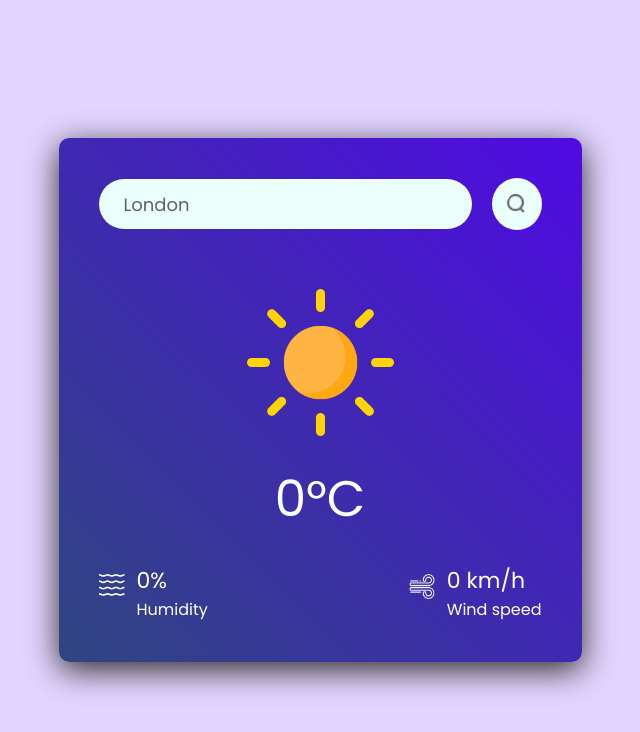
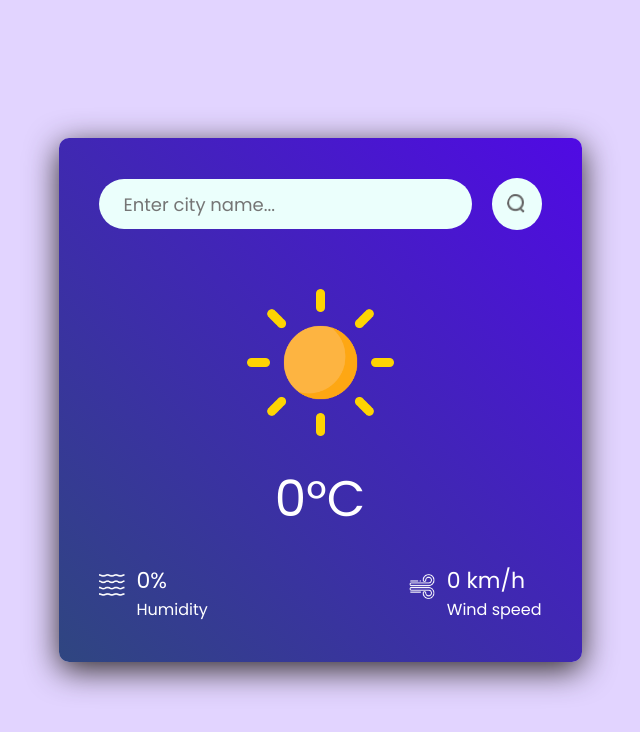
Before and after one commit to Mpitula/Weather-App, a React (Vite) app: page / in a window 1280 px wide. Shown: the top 732 px of the page, without its empty margins (320-960 px from the left). Built offline with nearby package versions, Linux system fonts and the light colour scheme; no server answers.

Commit message:
Last commit

```diff
--- a/src/Components/Weather.css
+++ b/src/Components/Weather.css
@@ -29,6 +29,7 @@
 }
 
 .search-bar img {
+  cursor: pointer;
   width: 50px;
   padding: 15px;
   border-radius: 50%;
--- a/src/Components/Weather.jsx
+++ b/src/Components/Weather.jsx
@@ -1,4 +1,4 @@
-import React, { useEffect, useRef, useState } from "react";
+import React, { useRef, useState } from "react";
 import "./Weather.css";
 import search_icon from "../assets/search.png";
 import clear_icon from "../assets/clear.png";
@@ -10,9 +10,7 @@ import snow_icon from "../assets/snow.png";
 import wind_icon from "../assets/wind.png";
 
 const Weather = () => {
-
   const inputRef = useRef();
-
   const [weatherData, setWeatherData] = useState({
     humidity: 0,
     windSpeed: 0,
@@ -20,8 +18,7 @@ const Weather = () => {
     location: "",
     icon: clear_icon,
   });
-
-  const [city, setCity] = useState("London");
+  const [city, setCity] = useState("");
 
   const allIcons = {
     "01d": clear_icon,
@@ -40,7 +37,12 @@ const Weather = () => {
     "13n": snow_icon,
   };
 
-  const search = async (city) => {
+  const search = async () => {
+    if (!city.trim()) {
+      alert("Please enter a city name");
+      inputRef.current.focus();
+      return;
+    }
     try {
       const url = `https://api.openweathermap.org/data/2.5/weather?q=${city}&units=metric&appid=${
         import.meta.env.VITE_WEATHER_API_KEY
@@ -50,7 +52,6 @@ const Weather = () => {
         throw new Error(`Error: ${response.statusText}`);
       }
       const data = await response.json();
-      console.log(data);
       const icon = allIcons[data.weather[0].icon] || clear_icon;
       setWeatherData({
         humidity: data.main.humidity,
@@ -60,36 +61,31 @@ const Weather = () => {
         icon: icon,
       });
     } catch (error) {
-      console.error("Failed to fetch weather data:", error);
+      setWeatherData(null);
+      console.error("Failed to fetch weather data!");
+      alert("City not found. Please try again.");
     }
   };
-
-  const handleKeyPress = (e) => {
-    if (e.key === "Enter") {
-      search(city);
-    }
-  };
-
-  useEffect(() => {
-    search(city);
-  }, [city]);
 
   return (
     <div className="weather">
       <div className="search-bar">
         <input
-          rel={inputRef}
+          ref={inputRef}
           type="text"
-          placeholder="Search..."
+          placeholder="Enter city name..."
           value={city}
           onChange={(e) => setCity(e.target.value)}
         />
-        <img src={search_icon} alt="search" onClick={() => search(city)} />
+        <img src={search_icon} alt="search" onClick={search} className="search-icon" />
       </div>
+
+      {weatherData && (
+        <>
           <img src={weatherData.icon} alt="" className="weather_icon" />
           <p className="temperature">{weatherData.temperature}&deg;C</p>
           <p className="location">{weatherData.location}</p>
-      <div className="weather-data ">
+          <div className="weather-data">
             <div className="col">
               <img src={humidity_icon} alt="" />
               <div>
@@ -105,6 +101,8 @@ const Weather = () => {
               </div>
             </div>
           </div>
+        </>
+      )}
     </div>
   );
 };
```
Also changed, not shown: 1 other file (tests, documents, lock files or other folders). Lines whose indentation alone changed are shown as unchanged.
